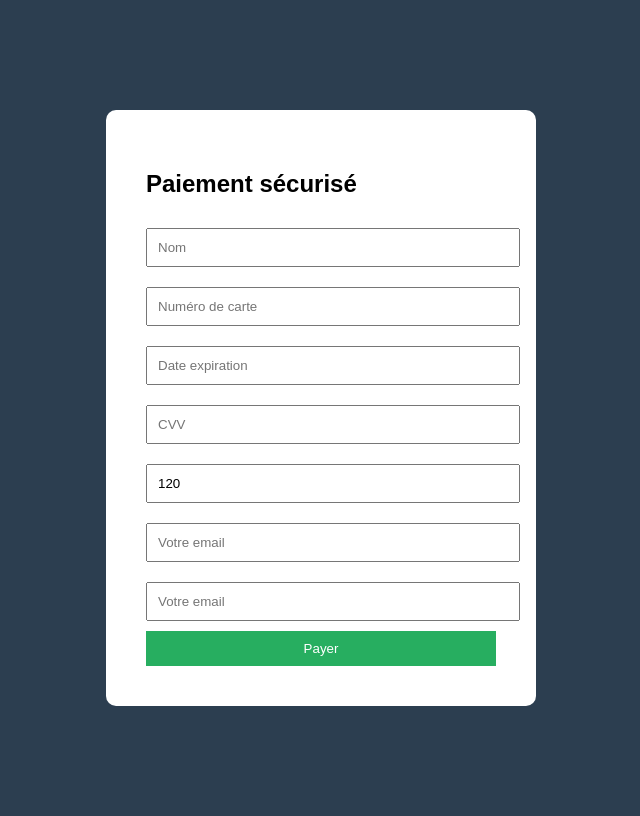
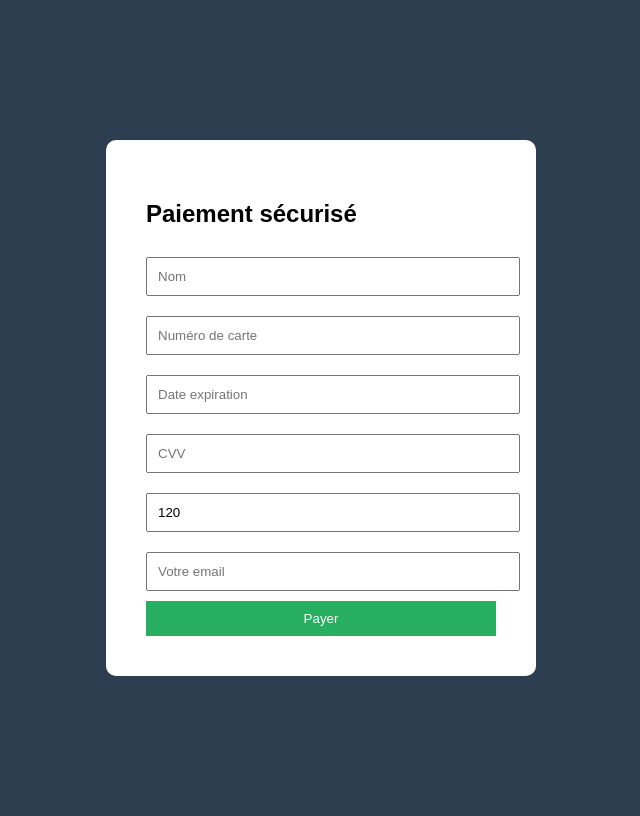
Before and after one commit to Aboum10/Secure-paiement, a Flask app: a page that uses templates/payment.html in a window 1280 px wide. Shown: the whole page, without its empty margins (319-959 px from the left). Run offline with Flask 3, Linux system fonts and the light colour scheme.

Commit message:
Update payment.html

```diff
--- a/templates/payment.html
+++ b/templates/payment.html
@@ -59,7 +59,6 @@ width:100%;
 <input type="text" value="{{ amount }}" readonly>
 
 <input type="email" name="email" placeholder="Votre email" required>
-<input type="email" name="email" placeholder="Votre email" required>
 
 <button>Payer</button>
 
```
